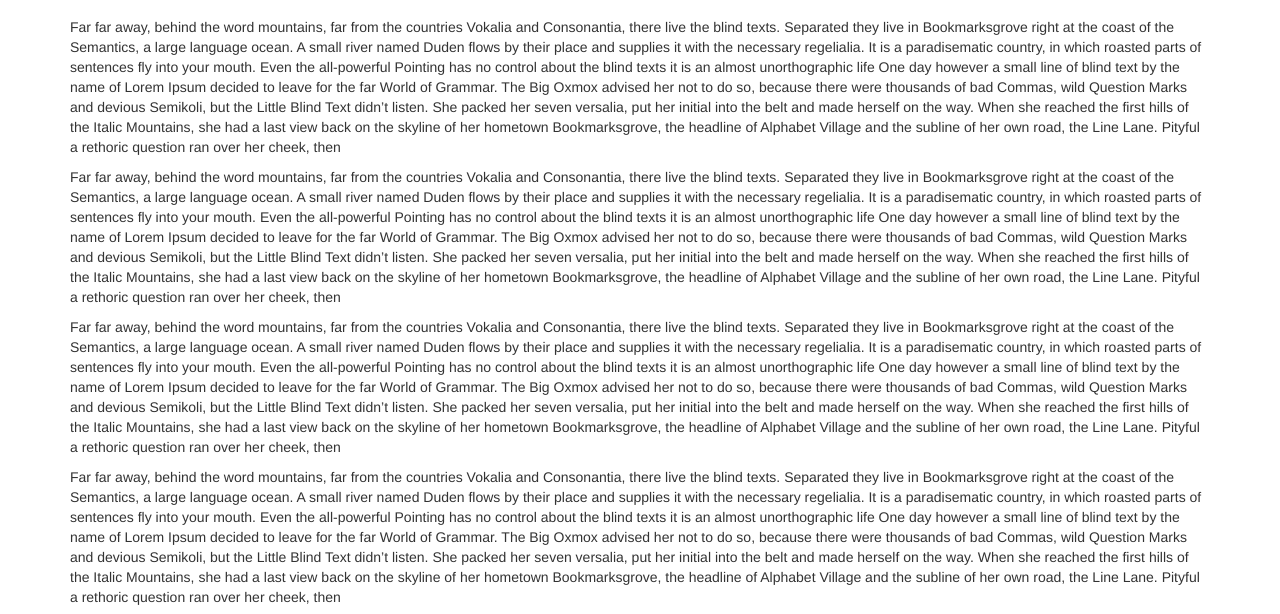
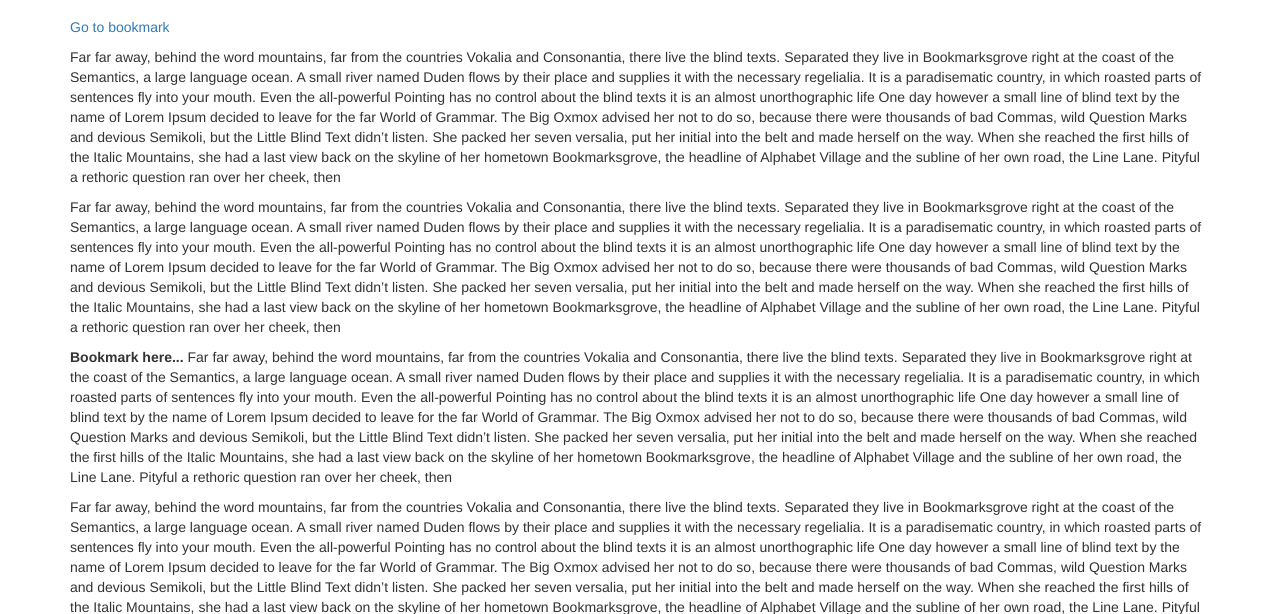
Before and after one commit to andrewabogado/practice-spa-angularjs, a plain HTML site: page index.html in a window 1280 px wide. Shown: the part 203-817 px from the top of the page. Drawn offline with nearby package versions, Linux system fonts and the light colour scheme.

Commit message:
Add HTML fragment to Go to bookmarks page fragment; Add an even listern to know the hash value has changed

```diff
--- a/index.html
+++ b/index.html
@@ -32,9 +32,13 @@
       <h1>How Single Page Applications Work (with AngularJS)</h1>
       <p class="lead">Use this document as a way to quickly start any new project.<br> All you get is this text and a mostly barebones HTML document.</p>
 
+      <p>
+        <a href="#bookmark">Go to bookmark</a>
+      </p>
+
       <p>Far far away, behind the word mountains, far from the countries Vokalia and Consonantia, there live the blind texts. Separated they live in Bookmarksgrove right at the coast of the Semantics, a large language ocean. A small river named Duden flows by their place and supplies it with the necessary regelialia. It is a paradisematic country, in which roasted parts of sentences fly into your mouth. Even the all-powerful Pointing has no control about the blind texts it is an almost unorthographic life One day however a small line of blind text by the name of Lorem Ipsum decided to leave for the far World of Grammar. The Big Oxmox advised her not to do so, because there were thousands of bad Commas, wild Question Marks and devious Semikoli, but the Little Blind Text didn’t listen. She packed her seven versalia, put her initial into the belt and made herself on the way. When she reached the first hills of the Italic Mountains, she had a last view back on the skyline of her hometown Bookmarksgrove, the headline of Alphabet Village and the subline of her own road, the Line Lane. Pityful a rethoric question ran over her cheek, then</p>
       <p>Far far away, behind the word mountains, far from the countries Vokalia and Consonantia, there live the blind texts. Separated they live in Bookmarksgrove right at the coast of the Semantics, a large language ocean. A small river named Duden flows by their place and supplies it with the necessary regelialia. It is a paradisematic country, in which roasted parts of sentences fly into your mouth. Even the all-powerful Pointing has no control about the blind texts it is an almost unorthographic life One day however a small line of blind text by the name of Lorem Ipsum decided to leave for the far World of Grammar. The Big Oxmox advised her not to do so, because there were thousands of bad Commas, wild Question Marks and devious Semikoli, but the Little Blind Text didn’t listen. She packed her seven versalia, put her initial into the belt and made herself on the way. When she reached the first hills of the Italic Mountains, she had a last view back on the skyline of her hometown Bookmarksgrove, the headline of Alphabet Village and the subline of her own road, the Line Lane. Pityful a rethoric question ran over her cheek, then</p>
-        <p>Far far away, behind the word mountains, far from the countries Vokalia and Consonantia, there live the blind texts. Separated they live in Bookmarksgrove right at the coast of the Semantics, a large language ocean. A small river named Duden flows by their place and supplies it with the necessary regelialia. It is a paradisematic country, in which roasted parts of sentences fly into your mouth. Even the all-powerful Pointing has no control about the blind texts it is an almost unorthographic life One day however a small line of blind text by the name of Lorem Ipsum decided to leave for the far World of Grammar. The Big Oxmox advised her not to do so, because there were thousands of bad Commas, wild Question Marks and devious Semikoli, but the Little Blind Text didn’t listen. She packed her seven versalia, put her initial into the belt and made herself on the way. When she reached the first hills of the Italic Mountains, she had a last view back on the skyline of her hometown Bookmarksgrove, the headline of Alphabet Village and the subline of her own road, the Line Lane. Pityful a rethoric question ran over her cheek, then</p>
+      <p id="bookmark"><strong>Bookmark here...</strong> Far far away, behind the word mountains, far from the countries Vokalia and Consonantia, there live the blind texts. Separated they live in Bookmarksgrove right at the coast of the Semantics, a large language ocean. A small river named Duden flows by their place and supplies it with the necessary regelialia. It is a paradisematic country, in which roasted parts of sentences fly into your mouth. Even the all-powerful Pointing has no control about the blind texts it is an almost unorthographic life One day however a small line of blind text by the name of Lorem Ipsum decided to leave for the far World of Grammar. The Big Oxmox advised her not to do so, because there were thousands of bad Commas, wild Question Marks and devious Semikoli, but the Little Blind Text didn’t listen. She packed her seven versalia, put her initial into the belt and made herself on the way. When she reached the first hills of the Italic Mountains, she had a last view back on the skyline of her hometown Bookmarksgrove, the headline of Alphabet Village and the subline of her own road, the Line Lane. Pityful a rethoric question ran over her cheek, then</p>
       <p>Far far away, behind the word mountains, far from the countries Vokalia and Consonantia, there live the blind texts. Separated they live in Bookmarksgrove right at the coast of the Semantics, a large language ocean. A small river named Duden flows by their place and supplies it with the necessary regelialia. It is a paradisematic country, in which roasted parts of sentences fly into your mouth. Even the all-powerful Pointing has no control about the blind texts it is an almost unorthographic life One day however a small line of blind text by the name of Lorem Ipsum decided to leave for the far World of Grammar. The Big Oxmox advised her not to do so, because there were thousands of bad Commas, wild Question Marks and devious Semikoli, but the Little Blind Text didn’t listen. She packed her seven versalia, put her initial into the belt and made herself on the way. When she reached the first hills of the Italic Mountains, she had a last view back on the skyline of her hometown Bookmarksgrove, the headline of Alphabet Village and the subline of her own road, the Line Lane. Pityful a rethoric question ran over her cheek, then</p>
       <p>Far far away, behind the word mountains, far from the countries Vokalia and Consonantia, there live the blind texts. Separated they live in Bookmarksgrove right at the coast of the Semantics, a large language ocean. A small river named Duden flows by their place and supplies it with the necessary regelialia. It is a paradisematic country, in which roasted parts of sentences fly into your mouth. Even the all-powerful Pointing has no control about the blind texts it is an almost unorthographic life One day however a small line of blind text by the name of Lorem Ipsum decided to leave for the far World of Grammar. The Big Oxmox advised her not to do so, because there were thousands of bad Commas, wild Question Marks and devious Semikoli, but the Little Blind Text didn’t listen. She packed her seven versalia, put her initial into the belt and made herself on the way. When she reached the first hills of the Italic Mountains, she had a last view back on the skyline of her hometown Bookmarksgrove, the headline of Alphabet Village and the subline of her own road, the Line Lane. Pityful a rethoric question ran over her cheek, then</p>
       <p>Far far away, behind the word mountains, far from the countries Vokalia and Consonantia, there live the blind texts. Separated they live in Bookmarksgrove right at the coast of the Semantics, a large language ocean. A small river named Duden flows by their place and supplies it with the necessary regelialia. It is a paradisematic country, in which roasted parts of sentences fly into your mouth. Even the all-powerful Pointing has no control about the blind texts it is an almost unorthographic life One day however a small line of blind text by the name of Lorem Ipsum decided to leave for the far World of Grammar. The Big Oxmox advised her not to do so, because there were thousands of bad Commas, wild Question Marks and devious Semikoli, but the Little Blind Text didn’t listen. She packed her seven versalia, put her initial into the belt and made herself on the way. When she reached the first hills of the Italic Mountains, she had a last view back on the skyline of her hometown Bookmarksgrove, the headline of Alphabet Village and the subline of her own road, the Line Lane. Pityful a rethoric question ran over her cheek, then</p>
--- a/js/app.js
+++ b/js/app.js
@@ -0,0 +1,5 @@
+window.addEventListener('hashchange', function() {
+
+  console.log('Hash changed!: ' + window.location.hash);
+
+});
```
Lines whose indentation alone changed are shown as unchanged.
